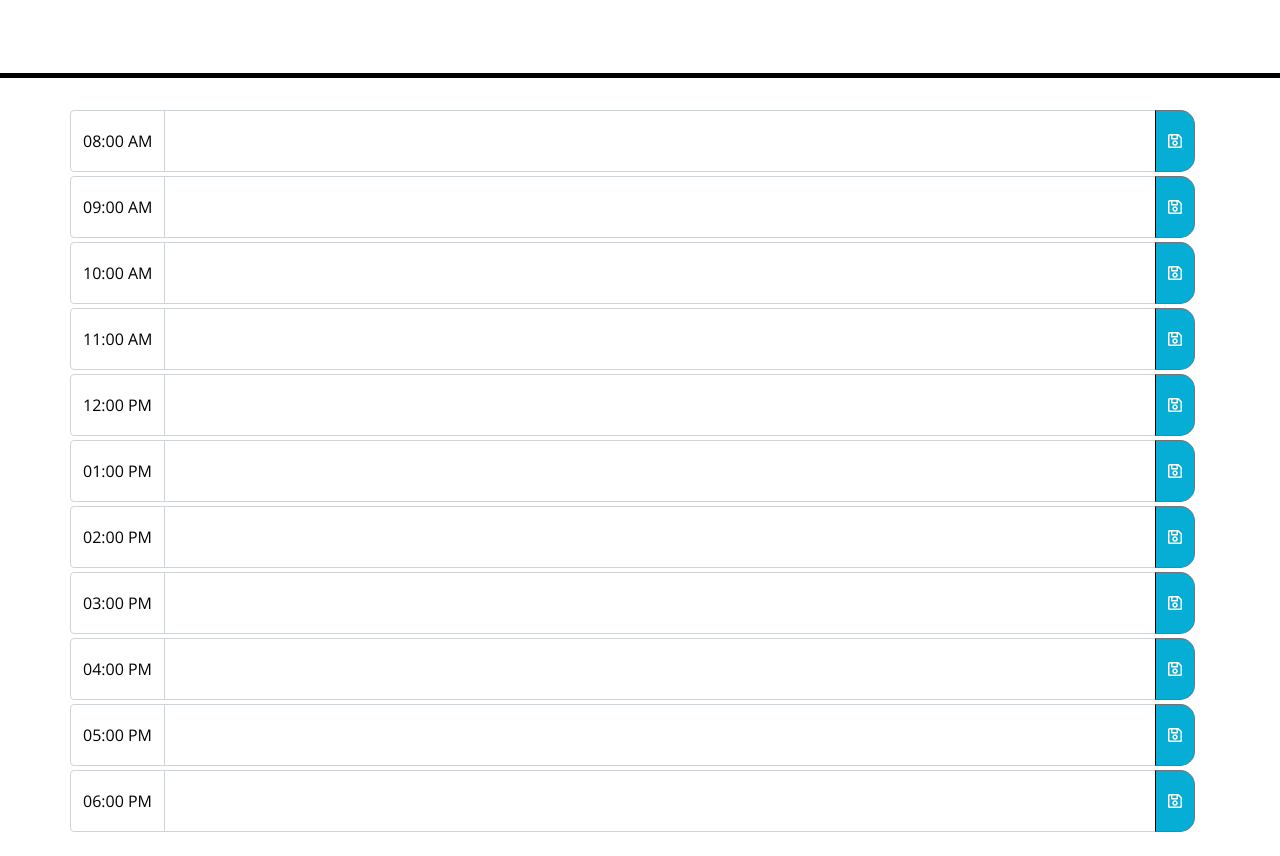
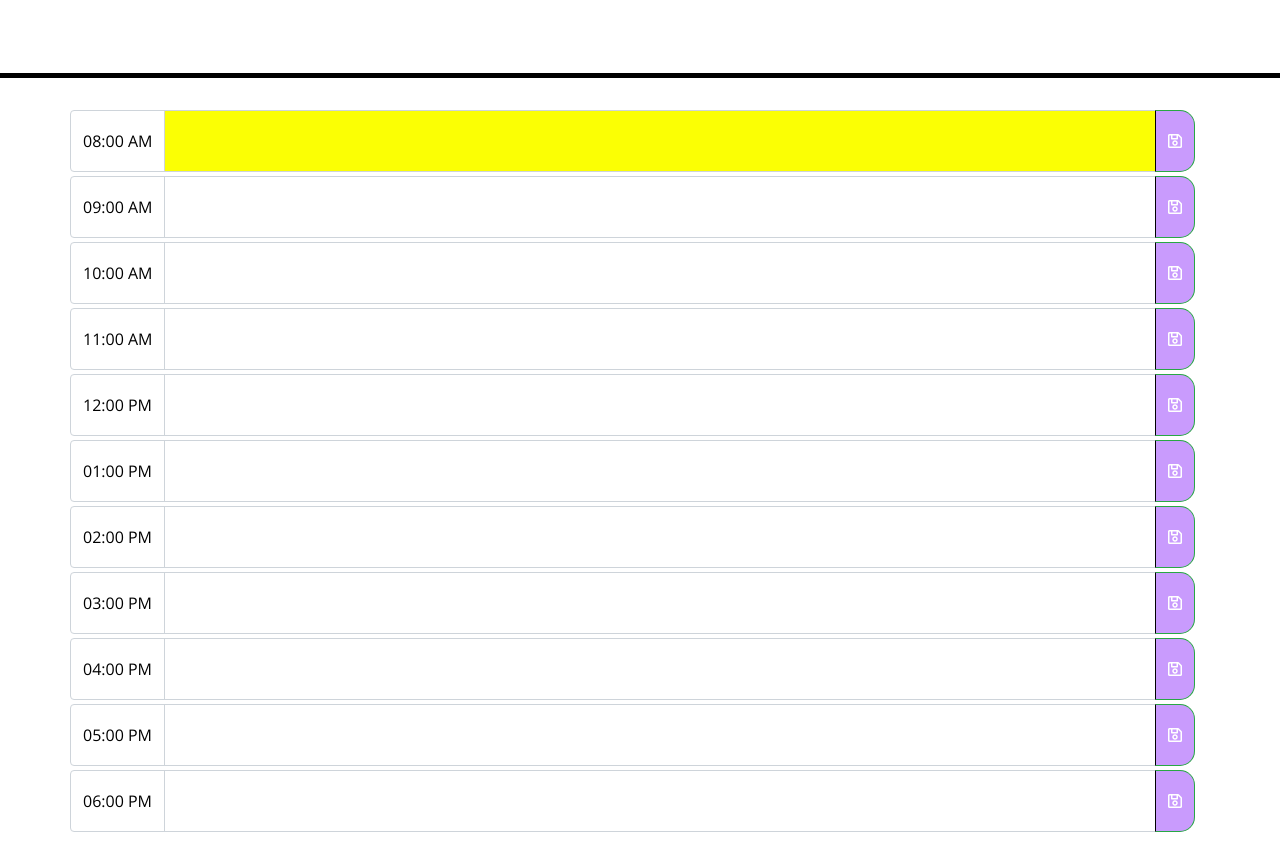
Before and after one commit to sstevens22/Work-Day, a plain HTML site: page index.html in a window 1280 px wide. Shown: the part 327-1183 px from the top of the page. Drawn offline with nearby package versions, Linux system fonts and the light colour scheme.

Commit message:
got the color code all figured out but have to repeat tomorrow zzzz

```diff
--- a/assets/my.js
+++ b/assets/my.js
@@ -31,6 +31,6 @@ function colorCode(){
     } else if (now >= 8 && now < 9) {
         $("#text8").addClass("present");
     } else if (now < 8) {
-        $("text8").addClass("future");
+        $("#text8").addClass("future");
     }
 }
--- a/assets/style.css
+++ b/assets/style.css
@@ -55,17 +55,17 @@ textarea{
 }
 
 .past {
-  background-color: #d3d3d3;
+  background-color: #cefcd9;
   color: white;
 }
 
 .present {
-  background-color: #ff6961;
+  background-color: #1d8ffa;
   color: white;
 }
 
 .future {
-  background-color: #77dd77;
+  background-color: #fbff04;
   color: white;
 }
 
@@ -73,7 +73,7 @@ textarea{
   border-left: 1px solid black;
   border-top-right-radius: 15px;
   border-bottom-right-radius: 15px;
-  background-color: #06AED5;
+  background-color: #c99bfd;
   color: white;
 }
 
--- a/index.html
+++ b/index.html
@@ -31,7 +31,7 @@
       </div>
       <textarea value="" id="text8" type="text" cols="100" rows="2" class="form-control description textarea"></textarea>
       <div class="input-group-append">
-        <button id="save8" class="btn btn-outline-secondary saveBtn" type="button"><i class="far fa-save"></i></button>
+        <button id="save8" class="btn btn-outline-success saveBtn" type="button"><i class="far fa-save"></i></button>
       </div>
     </div>
 
@@ -41,7 +41,7 @@
       </div>
       <textarea value="" id="text9" type="text" cols="100" rows="2" class="form-control description textarea"></textarea>
       <div class="input-group-append">
-        <button id="save9" class="btn btn-outline-secondary saveBtn" type="button"><i class="far fa-save"></i></button>
+        <button id="save9" class="btn btn-outline-success saveBtn" type="button"><i class="far fa-save"></i></button>
       </div>
     </div>
 
@@ -51,7 +51,7 @@
       </div>
       <textarea value="" id="text10" type="text" cols="100" rows="2" class="form-control description textarea"></textarea>
       <div class="input-group-append">
-        <button id="save10" class="btn btn-outline-secondary saveBtn" type="button"><i class="far fa-save"></i></button>
+        <button id="save10" class="btn btn-outline-success saveBtn" type="button"><i class="far fa-save"></i></button>
       </div>
     </div>
 
@@ -61,7 +61,7 @@
       </div>
       <textarea value="" id="text11" type="text" cols="100" rows="2" class="form-control description textarea"></textarea>
       <div class="input-group-append">
-        <button id="save11" class="btn btn-outline-secondary saveBtn" type="button"><i class="far fa-save"></i></button>
+        <button id="save11" class="btn btn-outline-success saveBtn" type="button"><i class="far fa-save"></i></button>
       </div>
     </div>
 
@@ -71,7 +71,7 @@
       </div>
       <textarea value="" id="text12" type="text" cols="100" rows="2" class="form-control description textarea"></textarea>
       <div class="input-group-append">
-        <button id="save12" class="btn btn-outline-secondary saveBtn" type="button"><i class="far fa-save"></i></button>
+        <button id="save12" class="btn btn-outline-success saveBtn" type="button"><i class="far fa-save"></i></button>
       </div>
     </div>
 
@@ -81,7 +81,7 @@
       </div>
       <textarea value="" id="text1" type="text" cols="100" rows="2" class="form-control description textarea"></textarea>
       <div class="input-group-append">
-        <button id="save1" class="btn btn-outline-secondary saveBtn" type="button"><i class="far fa-save"></i></button>
+        <button id="save1" class="btn btn-outline-success saveBtn" type="button"><i class="far fa-save"></i></button>
       </div>
     </div>
 
@@ -91,7 +91,7 @@
       </div>
       <textarea value="" id="text2" type="text" cols="100" rows="2" class="form-control description textarea"></textarea>
       <div class="input-group-append">
-        <button id="save2" class="btn btn-outline-secondary saveBtn" type="button"><i class="far fa-save"></i></button>
+        <button id="save2" class="btn btn-outline-success saveBtn" type="button"><i class="far fa-save"></i></button>
       </div>
     </div>
 
@@ -101,7 +101,7 @@
       </div>
       <textarea value="" id="text3" type="text" cols="100" rows="2" class="form-control description textarea"></textarea>
       <div class="input-group-append">
-        <button id="save3" class="btn btn-outline-secondary saveBtn" type="button"><i class="far fa-save"></i></button>
+        <button id="save3" class="btn btn-outline-success saveBtn" type="button"><i class="far fa-save"></i></button>
       </div>
     </div>
 
@@ -111,7 +111,7 @@
       </div>
       <textarea value="" id="text4" type="text" cols="100" rows="2" class="form-control description textarea"></textarea>
       <div class="input-group-append">
-        <button id="save4" class="btn btn-outline-secondary saveBtn" type="button"><i class="far fa-save"></i></button>
+        <button id="save4" class="btn btn-outline-success saveBtn" type="button"><i class="far fa-save"></i></button>
       </div>
     </div>
 
@@ -121,7 +121,7 @@
       </div>
       <textarea value="" id="text5" type="text" cols="100" rows="2" class="form-control description textarea"></textarea>
       <div class="input-group-append">
-        <button id="save5" class="btn btn-outline-secondary saveBtn" type="button"><i class="far fa-save"></i></button>
+        <button id="save5" class="btn btn-outline-success saveBtn" type="button"><i class="far fa-save"></i></button>
       </div>
     </div>
 
@@ -131,7 +131,7 @@
       </div>
       <textarea value="" id="text6" type="text" cols="100" rows="2" class="form-control description textarea"></textarea>
       <div class="input-group-append">
-        <button id="save6" class="btn btn-outline-secondary saveBtn" type="button"><i class="far fa-save"></i></button>
+        <button id="save6" class="btn btn-outline-success saveBtn" type="button"><i class="far fa-save"></i></button>
       </div>
     </div>
   </div>
```
